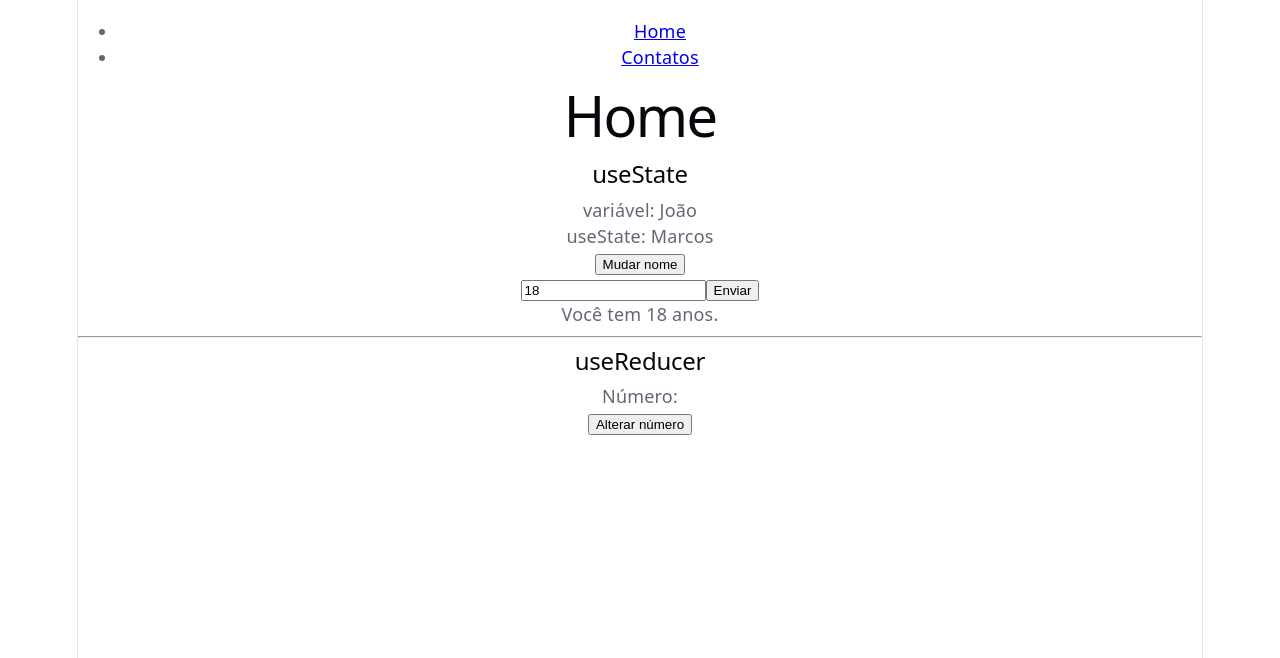
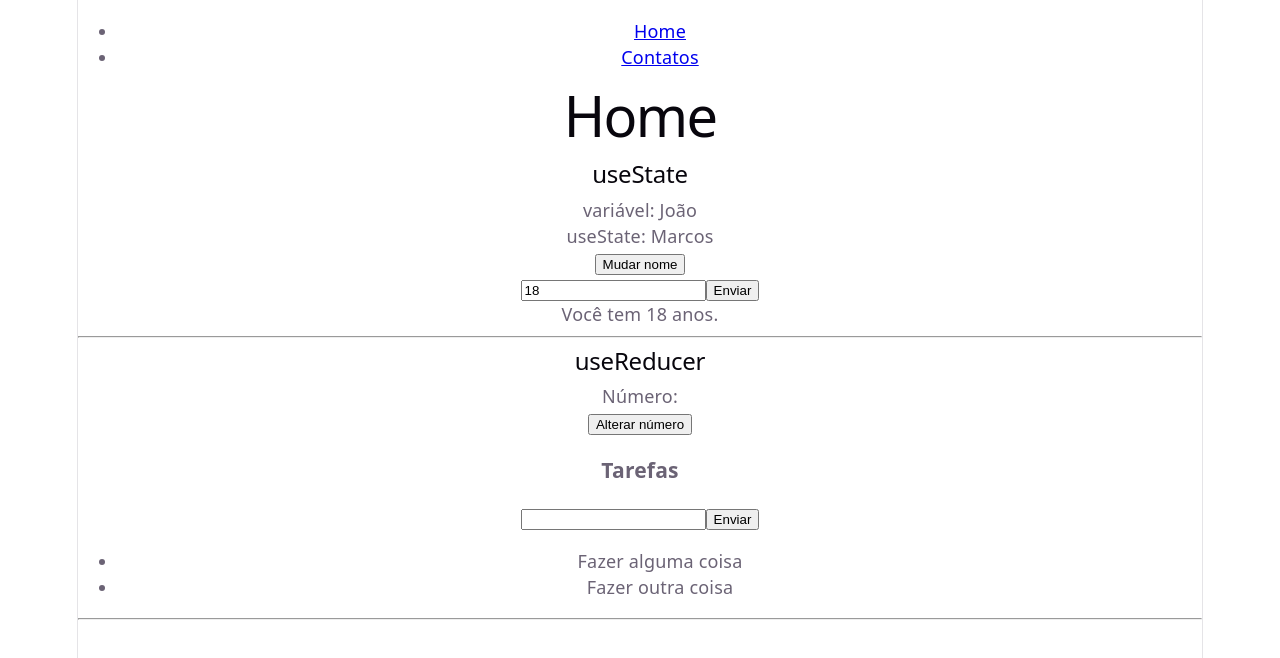
Before and after one commit to MarcosDavi-Dev/HookUseState, a React (Vite) app: page / in a window 1280 px wide. Shown: the top 658 px of the page. Built offline with nearby package versions, Linux system fonts and the light colour scheme.

Commit message:
avançando no useReducer

```diff
--- a/src/components/HookUseReducer.jsx
+++ b/src/components/HookUseReducer.jsx
@@ -1,4 +1,4 @@
-import { useReducer } from "react";
+import { useReducer, useState } from "react";
 
 const HookUseReducer = () => {
   // 1 - começando com o useReducer
@@ -6,11 +6,66 @@
     return Math.random(state);
   });
 
+  // 2 - Avançando no useReducer
+  const initialTasks = [
+    { id: 1, text: "Fazer alguma coisa" },
+    { id: 2, text: "Fazer outra coisa" },
+  ];
+
+  const taskReducer = (state, action) => {
+    switch (action.type) {
+      case "ADD":
+        const newTask = {
+          id: Math.random(),
+          text: taskText,
+        };
+
+        setTaskText("");
+
+        return [...state, newTask];
+      case "DELETE":
+        return state.filter((task) => task.id !== action.id);
+
+      default:
+        return state;
+    }
+  };
+
+  const [taskText, setTaskText] = useState("");
+  const [task, dispatchTasks] = useReducer(taskReducer, initialTasks);
+
+  const handleSubmit = (e) => {
+    e.preventDefault();
+
+    dispatchTasks({ type: "ADD" });
+  };
+
+  const removeTask = (id) => {
+    dispatchTasks({ type: "DELETE", id });
+  };
   return (
     <div>
       <h2>useReducer</h2>
       <p>Número: {number}</p>
       <button onClick={dispatch}>Alterar número</button>
+      <h3>Tarefas</h3>
+      <form onSubmit={handleSubmit}>
+        <input
+          type="text"
+          onChange={(e) => setTaskText(e.target.value)}
+          value={taskText}
+        />
+        <input type="submit" value="Enviar" />
+      </form>
+      <ul>
+        {task.map((task) => (
+          <li key={task.id} onDoubleClick={() => removeTask(task.id)}>
+            {task.text}
+          </li>
+        ))}
+      </ul>
+
+      <hr />
     </div>
   );
 };
```
